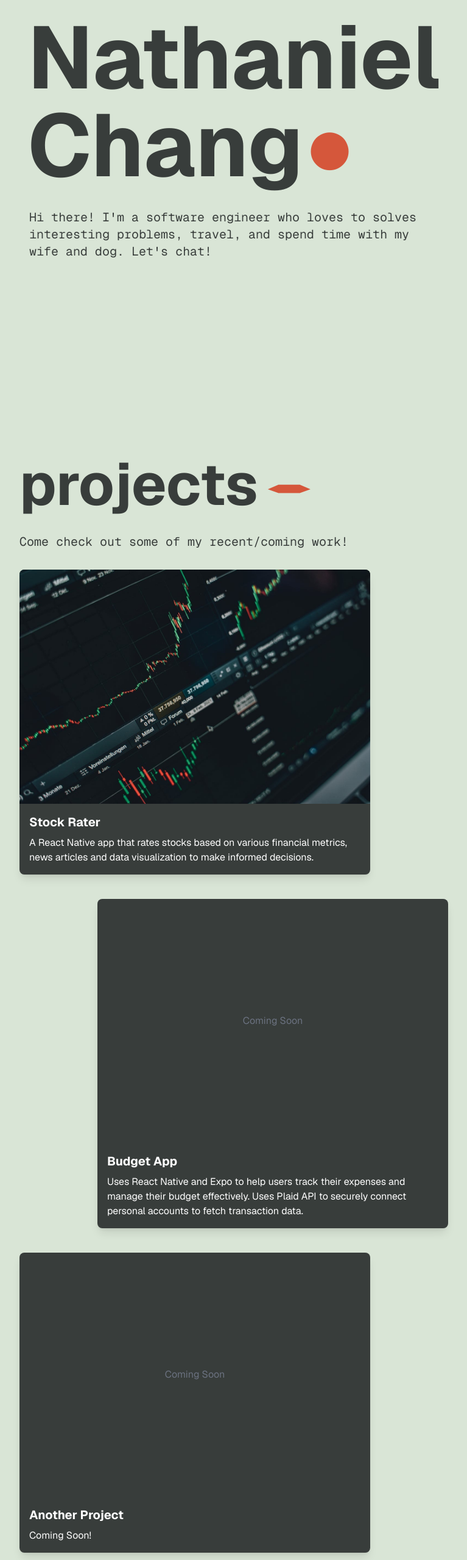
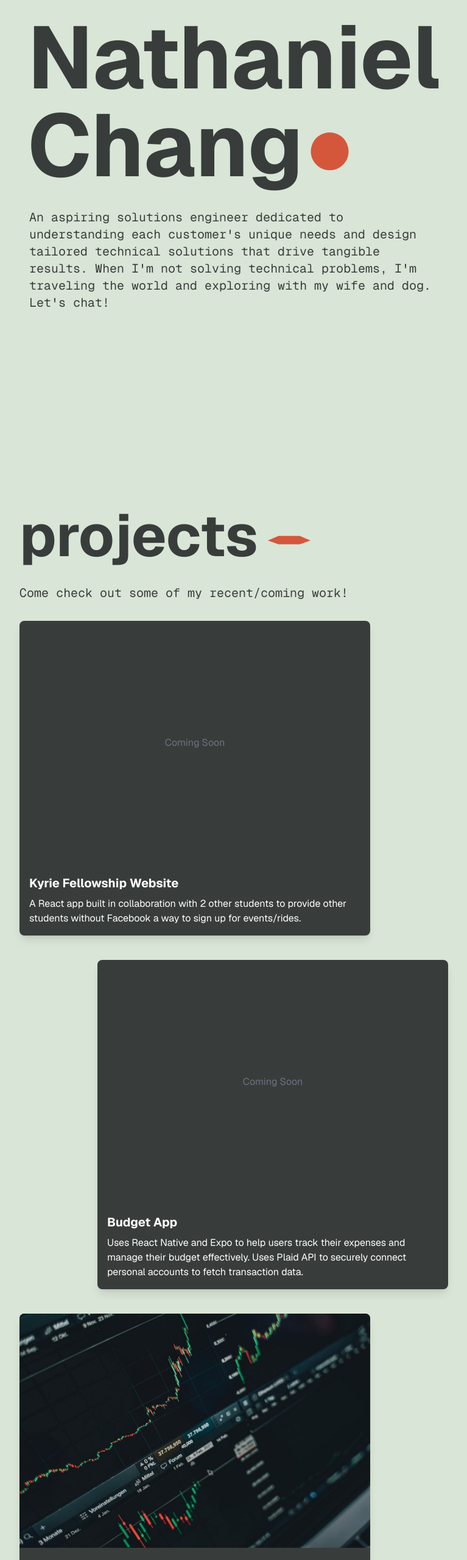
Before and after one commit to namachan-1/portfolio, a Next.js app: page / in a window 1280 px wide. Shown: the part 234-2792 px from the top of the page at 61% size, without its empty margins (256-1023 px from the left). Built offline with nearby package versions, Linux system fonts and the light colour scheme.

Commit message:
update project cards & description

```diff
--- a/src/app/components/sections/Hero/index.tsx
+++ b/src/app/components/sections/Hero/index.tsx
@@ -10,7 +10,7 @@
         </h1>
 
         <p className="hero-subheading flex justify-start text-md sm:text-lg md:text-xl mt-8 max-w-md md:max-w-2xl font-geist-mono">
-            Hi there! I&apos;m a software engineer who loves to solves interesting problems, travel, and spend time with my wife and dog. Let&apos;s chat!
+            An aspiring solutions engineer dedicated to understanding each customer&apos;s unique needs and design tailored technical solutions that drive tangible results. When I&apos;m not solving technical problems, I&apos;m traveling the world and exploring with my wife and dog. Let&apos;s chat!
         </p>
 
     </div>
--- a/src/app/components/sections/Projects/index.tsx
+++ b/src/app/components/sections/Projects/index.tsx
@@ -14,11 +14,11 @@
 const projectData: Project[] = [
     {
         id: 1,
-        title: "Stock Rater",
-        description: "A React Native app that rates stocks based on various financial metrics, news articles and data visualization to make informed decisions.",
-        date: "In Progress",
-        imageUrl: "/images/stock_chart.jpg",
-        projectUrl: "https://link-to-project-one.com"
+        title: "Kyrie Fellowship Website",
+        description: "A React app built in collaboration with 2 other students to provide other students without Facebook a way to sign up for events/rides.",
+        date: "January 2020",
+        imageUrl: null,
+        projectUrl: "https://github.com/namachan-1/Kyriecfweb"
     },
     {
         id: 2,
@@ -30,10 +30,10 @@
     },
     {
         id: 3,
-        title: "Another Project",
-        description: "Coming Soon!",
+        title: "Stock Rater",
+        description: "A React Native app that rates stocks based on various financial metrics, news articles and data visualization to make informed decisions.",
         date: "In Progress",
-        imageUrl: null,
+        imageUrl: "/images/stock_chart.jpg",
         projectUrl: "#"
     },
 ]
```
